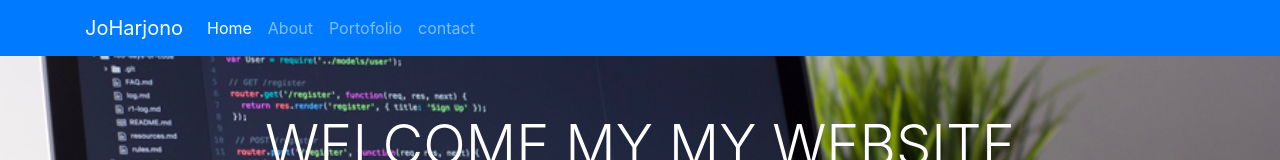
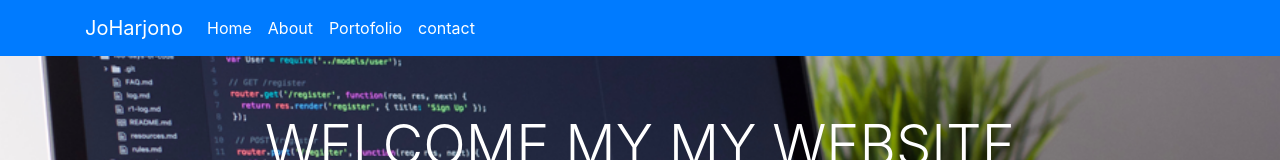
Before and after one commit to JoHarjono/JoHarjono.github.io, a plain HTML site: page index.html in a window 1280 px wide. Shown: the top 160 px of the page. Drawn offline with nearby package versions, Linux system fonts and the light colour scheme.

Commit message:
Bar menu
mengedit bars menu

```diff
--- a/index.html
+++ b/index.html
@@ -53,9 +53,9 @@
                 <div class="navbar-nav">
                     <a class="nav-link active" href="#jumbotron">Home
        <span class="sr-only">(current)</span></a>
-                    <a class="nav-link" href="#about">About</a>
-                    <a class="nav-link" href="#portfolio">Portofolio</a>
-                    <a class="nav-link" href="#contact">contact</a>
+                    <a class="nav-link active" href="#about">About</a>
+                    <a class="nav-link active" href="#portfolio">Portofolio</a>
+                    <a class="nav-link active" href="#contact">contact</a>
                 </div>
             </div>
         </div>
```
